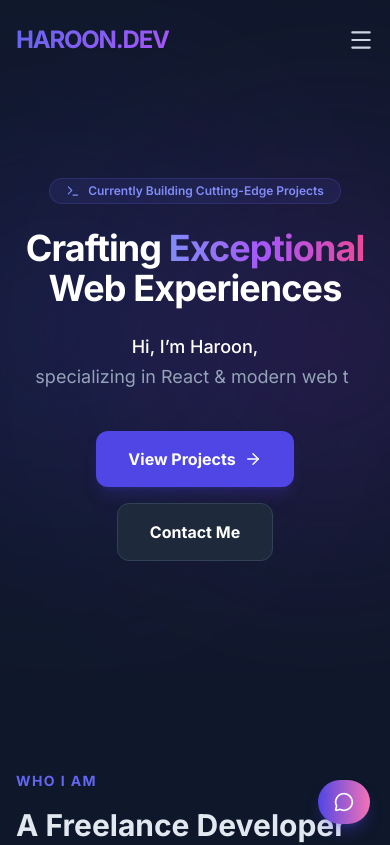
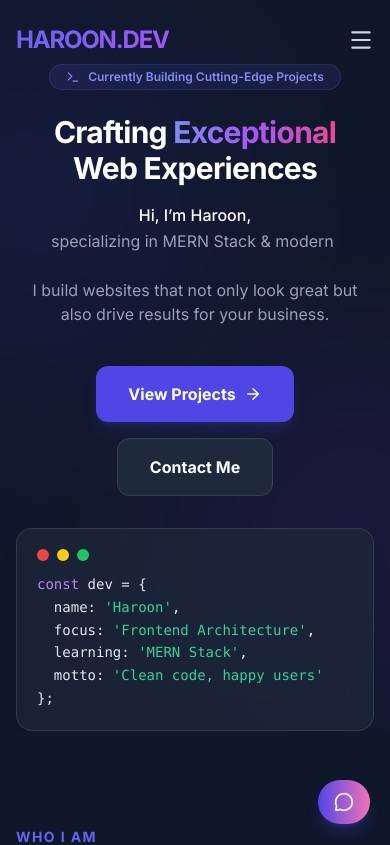
Before and after one commit to haroonashraf-dev/My_Portfolio, a React (Vite) app: page / in a window 390 px wide. Shown: the top 845 px of the page. Built offline with nearby package versions, Linux system fonts and the light colour scheme.

Commit message:
update hero.tsx

```diff
--- a/components/Hero.tsx
+++ b/components/Hero.tsx
@@ -5,17 +5,17 @@ import { TypeAnimation } from 'react-type-animation';
 
 const Hero: React.FC = () => {
   return (
-   <section className="relative min-h-[80vh] md:min-h-screen flex flex-col items-center justify-center pt-16 md:pt-24 overflow-hidden bg-slate-900">
-      {/* Background Decorative Blobs */}
+    <section className="relative min-h-[80vh] md:min-h-screen flex flex-col items-center justify-center pt-16 md:pt-24 overflow-hidden bg-slate-900">
+      {/* Background Blobs */}
       <motion.div
         animate={{ rotate: 360 }}
         transition={{ repeat: Infinity, duration: 60, ease: 'linear' }}
-        className="absolute top-1/4 -left-24 w-80 h-80 bg-indigo-600/20 rounded-full blur-[120px] pointer-events-none"
+        className="absolute top-16 -left-24 w-64 h-64 md:w-80 md:h-80 bg-indigo-600/20 rounded-full blur-[120px] pointer-events-none"
       />
       <motion.div
         animate={{ rotate: -360 }}
         transition={{ repeat: Infinity, duration: 90, ease: 'linear' }}
-        className="absolute bottom-1/4 -right-24 w-80 h-80 bg-purple-600/20 rounded-full blur-[120px] pointer-events-none"
+        className="absolute bottom-16 -right-24 w-64 h-64 md:w-80 md:h-80 bg-purple-600/20 rounded-full blur-[120px] pointer-events-none"
       />
 
       <div className="relative z-10 max-w-5xl text-center px-4 md:px-8">
@@ -35,27 +35,31 @@ const Hero: React.FC = () => {
           initial={{ opacity: 0, y: 20 }}
           animate={{ opacity: 1, y: 0 }}
           transition={{ duration: 0.7, delay: 0.1 }}
-          className="text-4xl md:text-6xl font-extrabold tracking-tight mb-6 text-white"
+          className="text-3xl sm:text-4xl md:text-6xl font-extrabold tracking-tight mb-4 text-white"
         >
-          Crafting <span className="bg-clip-text text-transparent bg-gradient-to-r from-indigo-400 via-purple-500 to-pink-500">Exceptional</span> <br />
+          Crafting{' '}
+          <span className="bg-clip-text text-transparent bg-gradient-to-r from-indigo-400 via-purple-500 to-pink-500">
+            Exceptional
+          </span>{' '}
+          <br />
           Web Experiences
         </motion.h1>
 
-        {/* Typewriter Intro */}
-        <motion.div
-          initial={{ opacity: 0 }}
-          animate={{ opacity: 1 }}
-          transition={{ duration: 0.7, delay: 0.3 }}
-          className="text-lg md:text-xl text-slate-400 max-w-2xl mx-auto mb-10 leading-relaxed"
+        {/* Value Proposition */}
+        <motion.p
+          initial={{ opacity: 0, y: 15 }}
+          animate={{ opacity: 1, y: 0 }}
+          transition={{ duration: 0.7, delay: 0.2 }}
+          className="text-base sm:text-lg md:text-xl text-slate-400 max-w-2xl mx-auto mb-6 leading-relaxed"
         >
-          <span className="text-white font-medium">Hi, I’m Haroon, </span>
+          <span className="text-white font-medium">Hi, I’m Haroon,</span>{' '}
           <TypeAnimation
             sequence={[
-              'a Full-Stack Developer.',
+              ' a Full-Stack Developer.',
               2000,
-              'specializing in React & modern web technologies.',
+              ' specializing in MERN Stack & modern web technologies.',
               2000,
-              'focused on building scalable, high-performance digital experiences.',
+              ' focused on building scalable, high-performance web apps.',
               2000,
             ]}
             wrapper="span"
@@ -63,7 +67,17 @@ const Hero: React.FC = () => {
             repeat={Infinity}
             style={{ display: 'inline-block' }}
           />
-        </motion.div>
+        </motion.p>
+
+        {/* Client Value Line */}
+        <motion.p
+          initial={{ opacity: 0, y: 10 }}
+          animate={{ opacity: 1, y: 0 }}
+          transition={{ duration: 0.7, delay: 0.4 }}
+          className="text-slate-400 max-w-lg mx-auto mb-10"
+        >
+          I build websites that not only look great but also drive results for your business.
+        </motion.p>
 
         {/* Call-to-Action Buttons */}
         <motion.div
@@ -87,12 +101,12 @@ const Hero: React.FC = () => {
           </a>
         </motion.div>
 
-        {/* Floating Code Snippet Card */}
+        {/* Floating Code Snippet */}
         <motion.div
           initial={{ opacity: 0, y: 30, scale: 0.9 }}
           animate={{ opacity: 1, y: 0, scale: 1 }}
           transition={{ duration: 1, delay: 0.7, type: 'spring', stiffness: 100 }}
-          className="mt-16 mx-auto max-w-2xl bg-[#1e293b]/50 border border-white/5 rounded-2xl p-6 backdrop-blur-xl shadow-2xl hidden md:block hover:scale-105 transition-transform"
+          className="mt-8 md:mt-12 mx-auto max-w-2xl bg-[#1e293b]/50 border border-white/5 rounded-2xl p-6 backdrop-blur-xl shadow-2xl hidden md:block hover:scale-105 transition-transform"
         >
           <div className="flex items-center space-x-2 mb-4">
             <div className="w-3 h-3 rounded-full bg-red-500/50" />
@@ -112,6 +126,37 @@ const Hero: React.FC = () => {
             </code>
           </pre>
         </motion.div>
+        {/* Mobile version */}
+<motion.div
+  initial={{ opacity: 0, y: 20 }}
+  animate={{ opacity: 1, y: 0 }}
+  transition={{ duration: 0.8, delay: 0.7 }}
+  className="mt-8 mx-auto w-full max-w-sm bg-[#1e293b]/70 border border-white/10 rounded-2xl p-5 backdrop-blur-lg shadow-xl md:hidden"
+>
+  {/* Top “window buttons” for style */}
+  <div className="flex items-center space-x-2 mb-3">
+    <div className="w-3 h-3 rounded-full bg-red-500" />
+    <div className="w-3 h-3 rounded-full bg-yellow-400" />
+    <div className="w-3 h-3 rounded-full bg-green-500" />
+  </div>
+
+  {/* Code content */}
+  <pre className="text-left font-mono text-sm sm:text-base text-slate-200 leading-relaxed">
+    <code>
+      <span className="text-purple-400">const </span>dev = {'{'}
+      <br />
+      &nbsp;&nbsp;name: <span className="text-emerald-400">'Haroon'</span>,
+      <br />
+      &nbsp;&nbsp;focus: <span className="text-emerald-400">'Frontend Architecture'</span>,
+      <br />
+      &nbsp;&nbsp;learning: <span className="text-emerald-400">'MERN Stack'</span>,
+      <br />
+      &nbsp;&nbsp;motto: <span className="text-emerald-400">'Clean code, happy users'</span>
+      <br />
+      {'};'}
+    </code>
+  </pre>
+</motion.div>
       </div>
     </section>
   );
```
